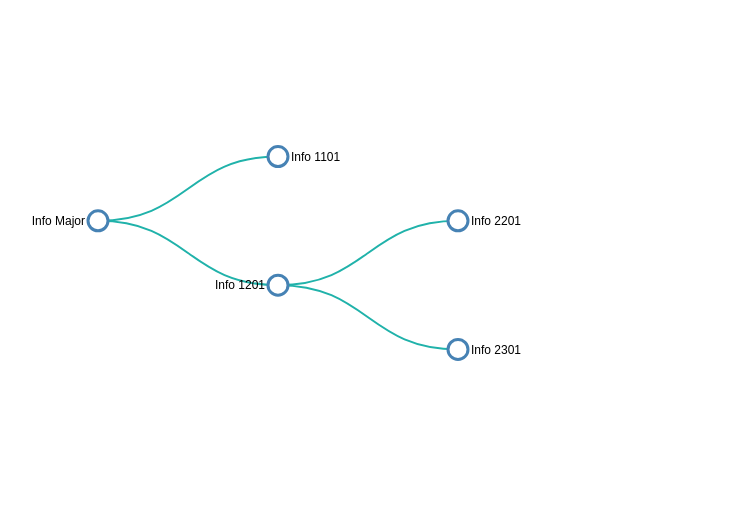
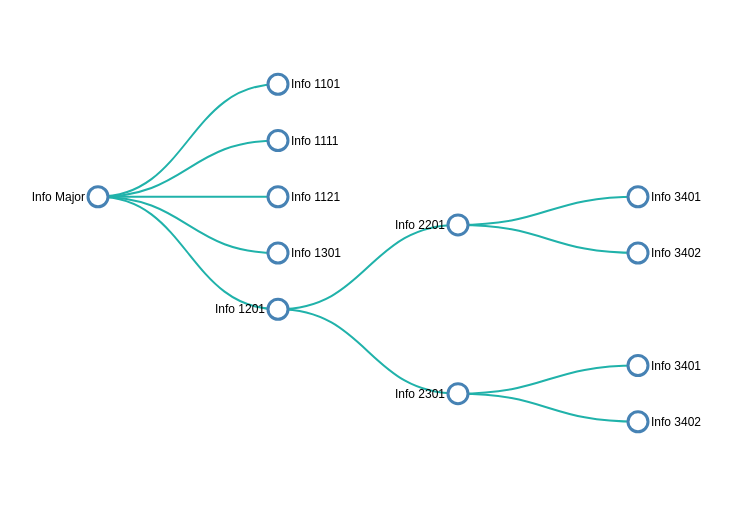
Before and after one commit to TrevorW-code/ClassHierarchy, a plain HTML site: page test_d3/index.html in a window 1280 px wide. Shown: the whole page, without its empty margins (0-732 px from the left). Drawn offline with nearby package versions, Linux system fonts and the light colour scheme.

Commit message:
Added more classes to Visualization

```diff
--- a/test_d3/index.html
+++ b/test_d3/index.html
@@ -31,6 +31,7 @@
 <script src="https://d3js.org/d3.v4.min.js"></script>
 <script>
 
+// https://bl.ocks.org/rebeccasc/b4ce160b99aa5316866d6866713d85dd --> Collapse d3 tree multiple parents
 // document.body.style.backgroundColor = "black";
 
 var treeData =
@@ -40,9 +41,21 @@ var treeData =
     "children": [
       { "name": "Info 1101",
         "parent": "null"},
+      { "name": "Info 1111",
+        "parent": "null"},
+      { "name": "Info 1121",
+        "parent": "null"},
+      { "name": "Info 1301",
+        "parent": "null"},
       { "name": "Info 1201",
+        "parent": "null",
         "children": [
-          { "name": "Info 2201"}, {"name": "Info 2301"}
+          { "name": "Info 2201",
+          "children": [
+            {"name": "Info 3401"}, {"name": "Info 3402"}
+          ]}, {"name": "Info 2301",
+          "children": [
+            {"name": "Info 3401"}, {"name": "Info 3402"}]}
         ]
       }
     ]
```
Also changed, not shown: 1 other file.
